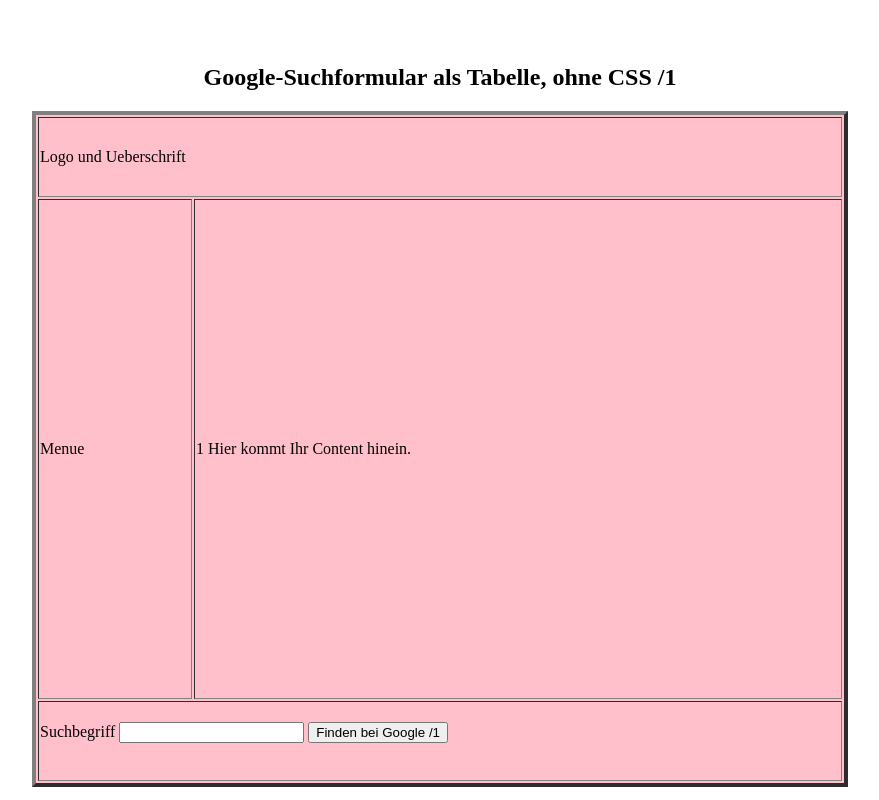
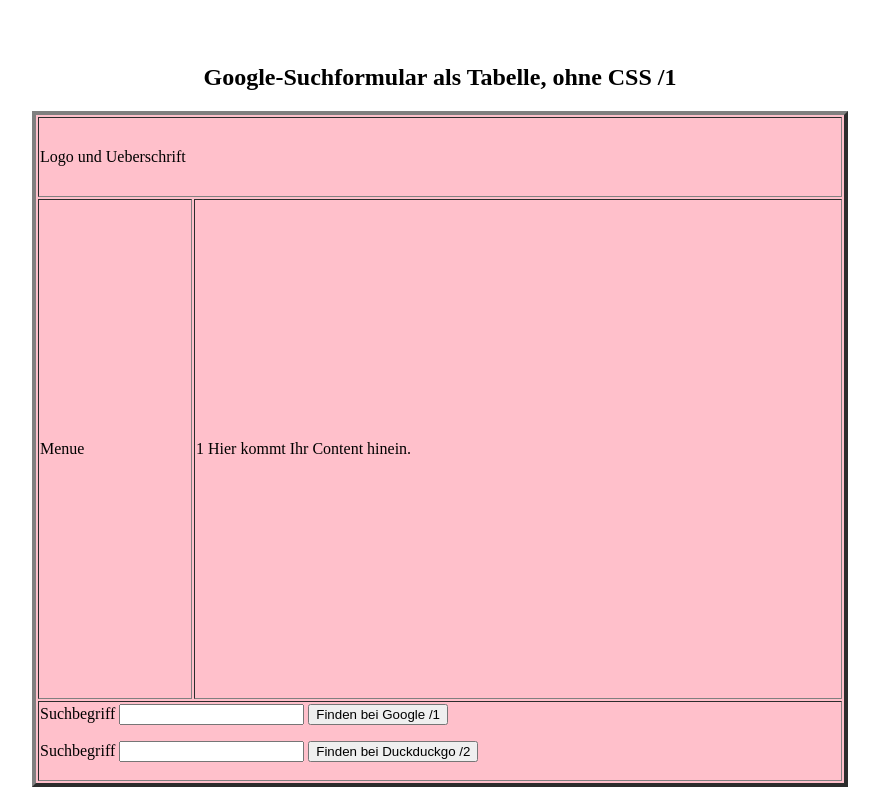
Before and after one commit to schafhierte204/Hafemann_TMS, a plain HTML site: page Formulare/Basic_Example/index.html in a window 1280 px wide. Shown: the top 800 px of the page, without its empty margins (200-1079 px from the left). Drawn offline with Linux system fonts and the light colour scheme.

Commit message:
DockduckGo hinzugefügt

```diff
--- a/Formulare/Basic_Example/index.html
+++ b/Formulare/Basic_Example/index.html
@@ -27,6 +27,10 @@
                         <label> Suchbegriff <input name="q"></label>
                         <button> Finden bei Google /1</button>
                     </form>
+                    <form action="https://duckduckgo.com/">
+                        <label> Suchbegriff <input name="q"></label>
+                        <button> Finden bei Duckduckgo /2</button>
+                    </form>
                 </td>
             </tr>
         </table>
```
